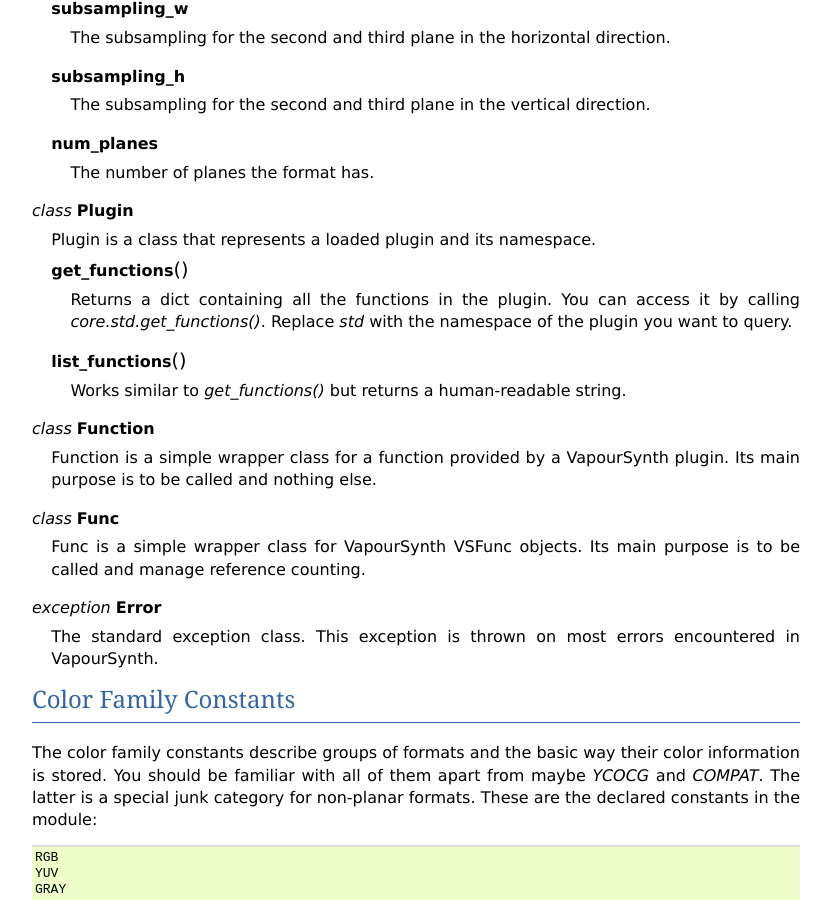
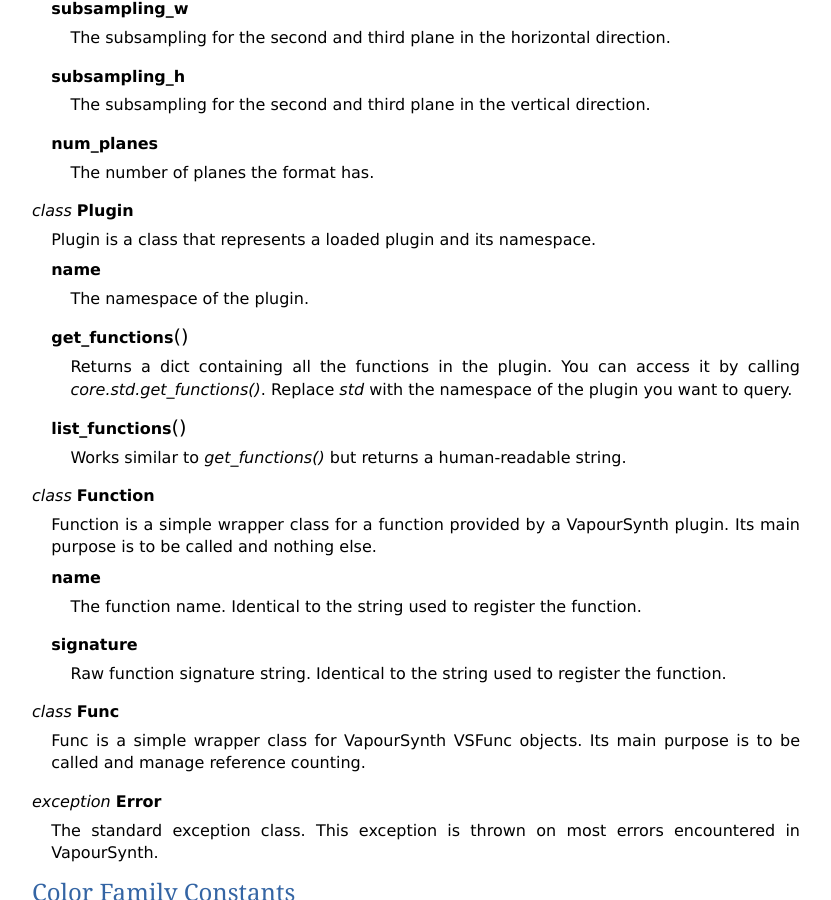
Before and after one commit to vapoursynth/vapoursynth, a Sphinx documentation site: the page built from doc/pythonreference.rst, in a window 1280 px wide and 900 px high, scrolled down 6633 px. Shown: the whole window, without its empty margins (48-879 px from the left). Built offline with Sphinx 7.4.7, drawn with Linux system fonts in a browser that asks for light colours; formulas are drawn with MathJax 3.

Commit message:
Add some python attributes

```diff
--- a/doc/pythonreference.rst
+++ b/doc/pythonreference.rst
@@ -384,6 +384,10 @@
 
    Plugin is a class that represents a loaded plugin and its namespace.
 
+   .. py:attribute:: name
+
+      The namespace of the plugin.
+
    .. py:method:: get_functions()
 
       Returns a dict containing all the functions in the plugin. You can access
@@ -398,6 +402,14 @@
 
    Function is a simple wrapper class for a function provided by a VapourSynth plugin.
    Its main purpose is to be called and nothing else.
+
+   .. py:attribute:: name
+
+      The function name. Identical to the string used to register the function.
+
+   .. py:attribute:: signature
+
+      Raw function signature string. Identical to the string used to register the function.
 
 .. py:class:: Func
 
```
Also changed, not shown: 2 other files.
